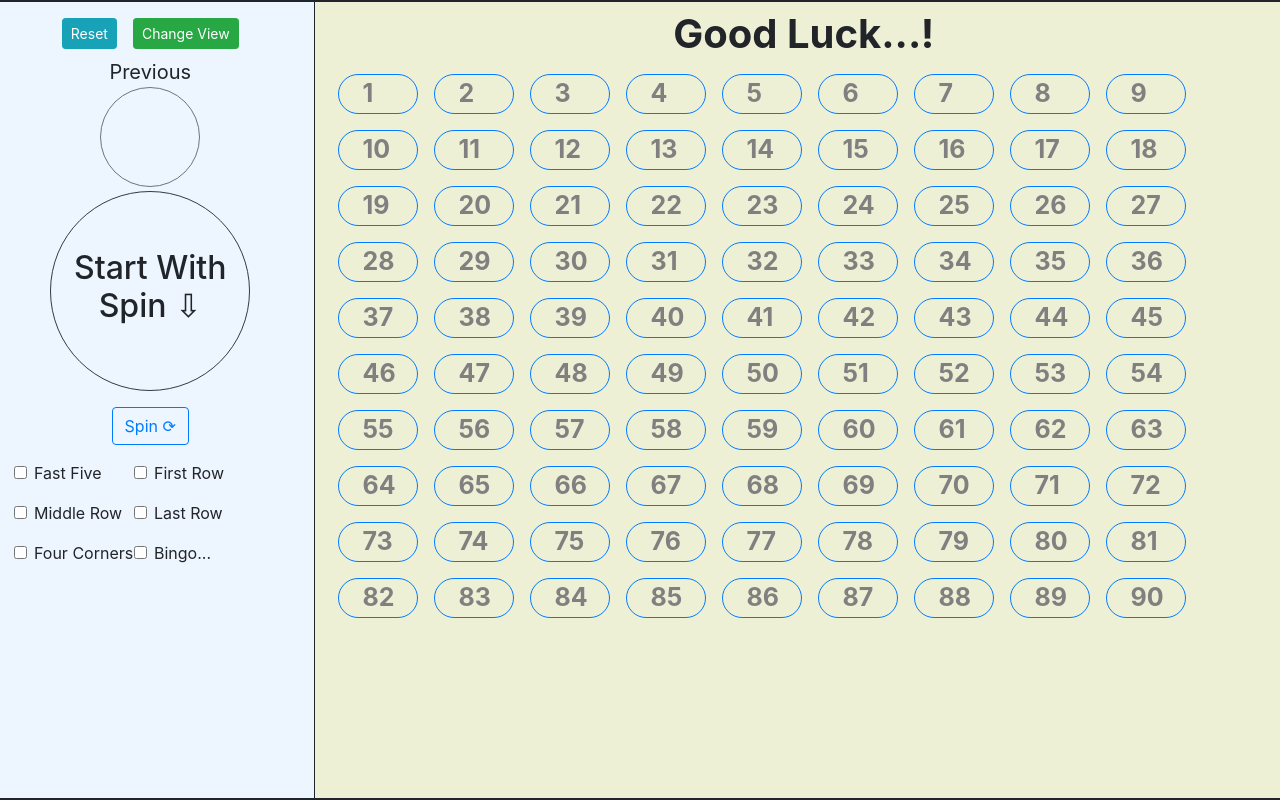
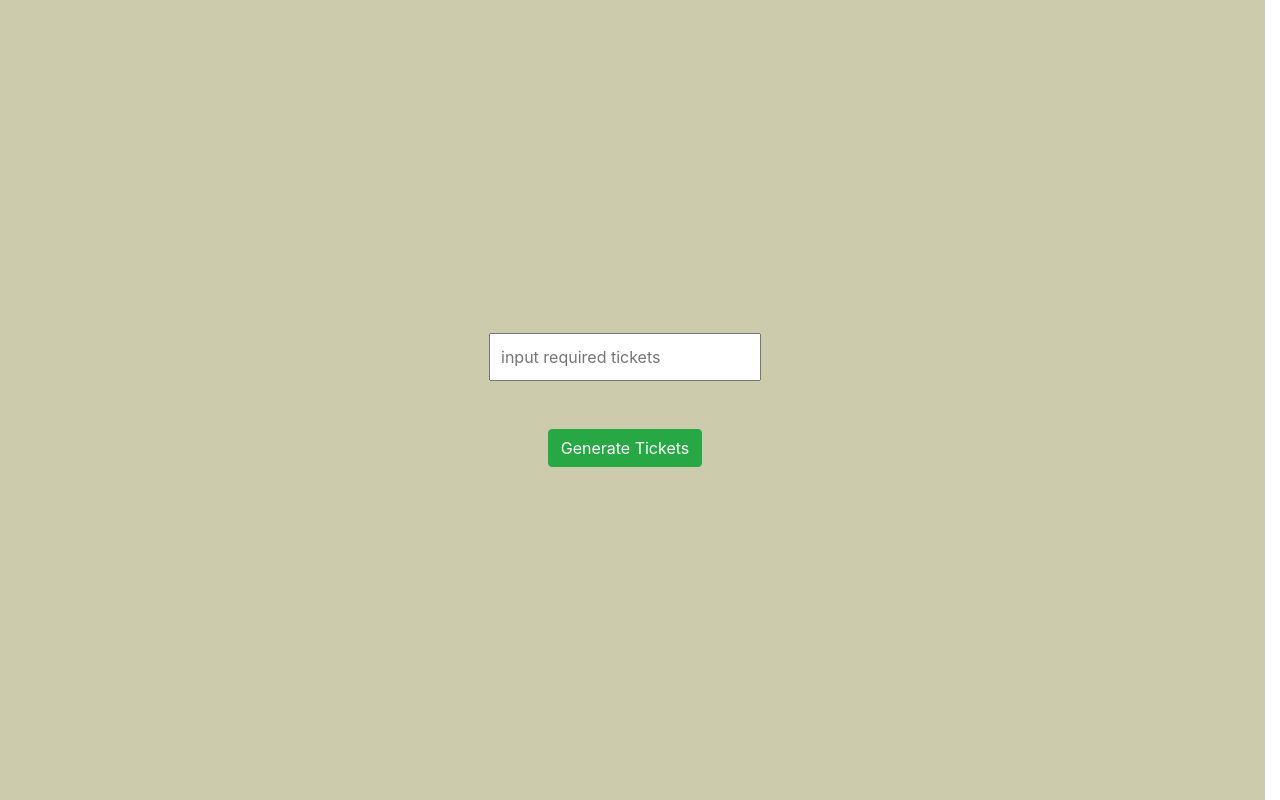
Before and after one commit to avinash-mane/promobi-housie, a React (Create React App) app: page /tickets in a window 1280 px wide. Built offline with nearby package versions, Linux system fonts and the light colour scheme.

Commit message:
ticket genratoter

```diff
--- a/package.json
+++ b/package.json
@@ -5,10 +5,14 @@
   "dependencies": {
     "bootstrap": "^4.5.3",
     "gh-pages": "^3.1.0",
+    "html2canvas": "^1.3.2",
+    "jspdf": "^2.3.1",
     "react": "^17.0.1",
     "react-bootstrap": "^1.4.0",
     "react-dom": "^17.0.1",
+    "react-router-dom": "^5.2.0",
     "react-scripts": "4.0.1",
+    "tambola-generator": "^1.0.0",
     "web-vitals": "^0.2.4"
   },
   "homepage": "https://avinash-mane.github.io/promobi-housie",
--- a/src/App.js
+++ b/src/App.js
@@ -1,11 +1,16 @@
 import './App.css';
 import React from "react";
 import Main from "./components/main";
+import Ticket from "./components/ticket";
+import { Route, Switch } from 'react-router-dom';
 
 function App() {
   return (
-    <div className="App" style={{overflow:"hidden"}}>
-      <Main/>
+    <div className="App" style={{ overflow: "hidden" }}>
+      <Switch>
+        <Route path='/tickets' component={Ticket} />
+        <Route path='/' component={Main} />
+      </Switch>
     </div>
   );
 }
--- a/src/components/main.js
+++ b/src/components/main.js
@@ -1,5 +1,6 @@
 import React, { useEffect, useState } from "react";
-import { Button, Spinner, Container, FormControl, FormCheck } from "react-bootstrap";
+import { Button, Spinner, FormCheck } from "react-bootstrap";
+import { useHistory } from 'react-router-dom';
 const wins = [
   "Fast Five",
   "First Row",
@@ -14,6 +15,7 @@ function App() {
   const [spinner, setSpiner] = useState(1);
   const [search, setSearch] = useState(0);
   const [view, setView] = useState(false)
+  const history = useHistory();
 
   useEffect(() => {
     if (list.length) localStorage.setItem("numbers", JSON.stringify(list))
@@ -90,10 +92,13 @@ function App() {
           </span> */}
           <Button variant="info" onClick={handleOnReset} size="sm">
             Reset
-        </Button>
+          </Button>
           <Button className="ml-3" variant="success" onClick={() => setView(!view)} size="sm">
             Change View
-        </Button>
+          </Button>
+          <Button className="ml-3" variant="secondary" onClick={() => history.push("/tickets")} size="sm">
+            generate tickets
+          </Button>
         </div>
         <div style={{ fontSize: "20px" }} className="pt-2">Previous</div>
         <div style={{ width: "100px", height: "100px" }} className="d-flex align-items-center justify-content-center border border-secondary rounded-circle mb-1" >
--- /dev/null
+++ b/src/components/ticket.js
@@ -0,0 +1,71 @@
+import React, { useEffect, useState } from "react";
+import { Button, Spinner, Container, FormControl, FormCheck } from "react-bootstrap";
+import tamblo from "tambola-generator"
+import html2canvas from 'html2canvas'
+import { jsPDF } from "jspdf";
+import { useHistory } from 'react-router-dom';
+
+function Ticket() {
+    const [list, setList] = useState([]);
+    const [ticket, setTicket] = useState(0);
+    const history = useHistory()
+    const handelSubmit = () => {
+        let tickets = tamblo.generateTickets(parseInt(ticket))
+        setList(tickets)
+    }
+
+    const capture = (type, index) => {
+        html2canvas(document.getElementById(`${index}`)).then(canvas => {
+            let dataURL = canvas.toDataURL('image/png');
+
+            if (type === 'pdf') {
+                const pdf = new jsPDF({
+                    orientation: "landscape",
+                    unit: "in",
+                    format: [14, 10]
+                });
+                pdf.addImage(dataURL, 'PNG', .6, .6);
+                pdf.save(`${index}.pdf`);
+            }
+        });
+    }
+
+    const Card = ({ card, index }) => {
+        return <div className="mb-4">
+            <div id={index + 1} style={{ marginLeft: "20px", padding: "30px", background: "#abdec5" }} className="border border-success" >
+                {card._entries.map(row =>
+                    <div class="row ">
+                        {row.map(col => <div class="col border border-dark" style={{ width: "40px", height: "40px", display: "flex", justifyContent: "center", alignItems: "center", fontSize: "20px" }}>{col || " "}</div>)}
+                    </div>)
+                }
+                <span> ticket : {index + 1}</span>
+            </div>
+            <Button onClick={() => capture("pdf", index + 1)} className="mt-1" variant="dark">save</Button>
+        </div>
+    }
+    return (
+        <>
+            {!list.length ?
+                <div className="row" style={{ height: "100vh", background: "#cccbab", width: "100%", display: "flex", justifyContent: "center", alignItems: "center" }}>
+                    <div>
+                        <div>
+                            <input style={{ padding: "10px" }} placeholder="input required tickets" onChange={(e) => setTicket(e.target.value)} type="number" />
+                        </div>
+                        <div className="mt-5">
+                            <Button onClick={handelSubmit} variant="success">Generate Tickets</Button>
+                        </div>
+                    </div>
+                </div> :
+                <div style={{ background: "#cccbab" }}>
+                    <Button onClick={() => history.push("/")} size="sm" variant="success" className="mb-2">Home</Button>
+                    <div className="row" >
+                        {list.map((ticket, index) => <Card card={ticket} index={index} />)}
+                    </div>
+                </div>
+
+            }
+        </>
+    );
+}
+
+export default React.memo(Ticket);
--- a/src/index.js
+++ b/src/index.js
@@ -4,10 +4,12 @@ import './index.css';
 import 'bootstrap/dist/css/bootstrap.min.css';
 import App from './App';
 import reportWebVitals from './reportWebVitals';
-
+import { BrowserRouter} from 'react-router-dom';
 ReactDOM.render(
   <React.StrictMode>
-    <App />
+    <BrowserRouter>
+      <App />
+    </BrowserRouter>
   </React.StrictMode>,
   document.getElementById('root')
 );
```
Also changed, not shown: 21 other files (tests, documents, lock files or other folders).
